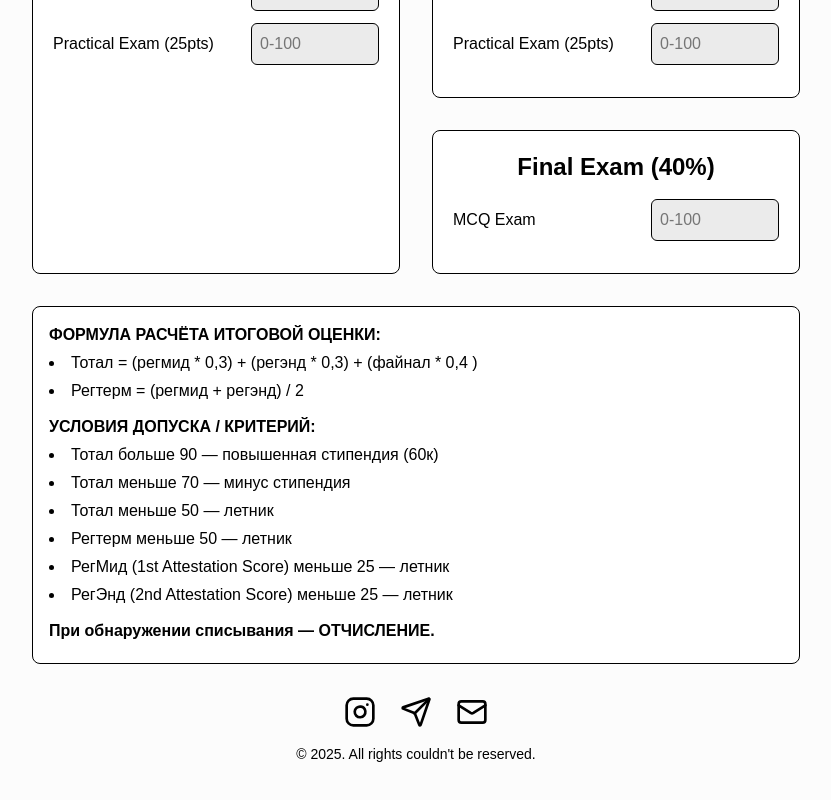
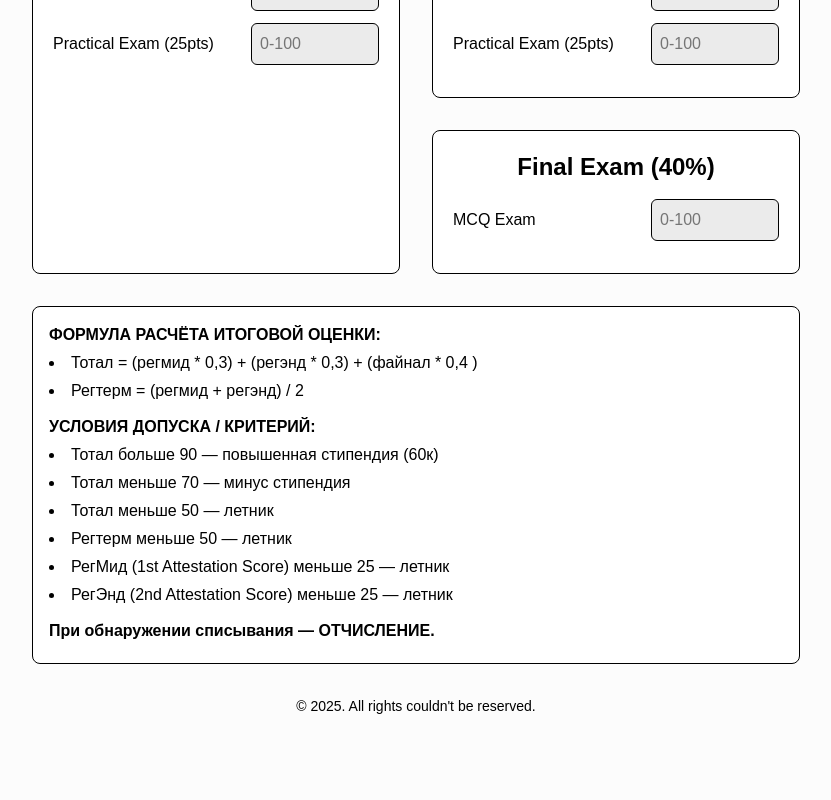
Before and after one commit to Adilkhan-Ersin/AITU-calculator, a React (Vite) app: page / in a window 1280 px wide. Shown: the part 1049-1849 px from the top of the page, without its empty margins (224-1055 px from the left). Built offline with nearby package versions, Linux system fonts and the light colour scheme.

Commit message:
Some minor change

```diff
--- a/src/components/Footer.tsx
+++ b/src/components/Footer.tsx
@@ -19,11 +19,11 @@ export default function Footer() {
         </ul>
         <h3 className="font-bold text-foreground text-sm sm:text-base mb-1">При обнаружении списывания — <span className="text-primary">ОТЧИСЛЕНИЕ.</span></h3>
       </div>
-      <div className='max-w-4xl mx-auto flex justify-center items-center gap-x-4'>
+      {/* <div className='max-w-4xl mx-auto flex justify-center items-center gap-x-4'>
         <a href="https://www.instagram.com/adilikecious/" target="_blank" rel="noopener noreferrer"><Instagram className="w-10 h-8 text-accent-foreground hover:scale-110 transition-all" /></a>
         <a href="https://t.me/safemys" target="_blank" rel="noopener noreferrer"><Send className="w-10 h-8 text-accent-foreground hover:scale-110 transition-all" /></a>
         <a href="mailto:253209@astanait.edu.kz" target="_blank" rel="noopener noreferrer"><Mail className="w-10 h-8 text-accent-foreground hover:scale-110 transition-all" /></a>
-      </div>
+      </div> */}
       <p className="text-center text-foreground text-sm mt-4">
         &copy; 2025. All rights couldn't be reserved.
       </p>
```
